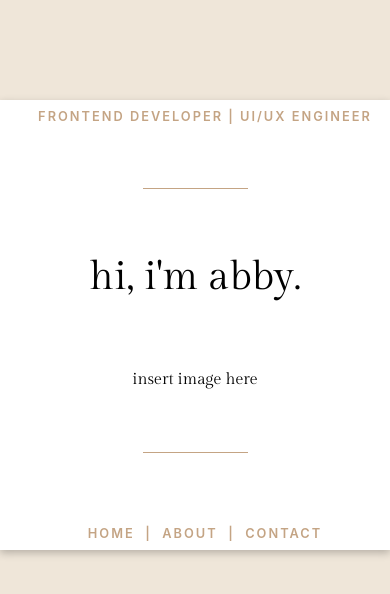
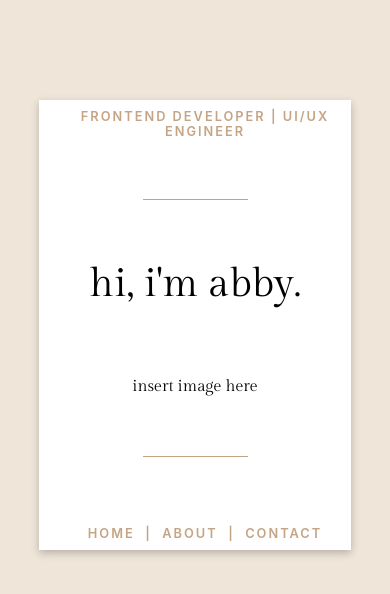
Before and after one commit to ablizben/my-portfolio, a React (Create React App) app: page / in a window 390 px wide. Shown: the top 594 px of the page. Built offline with nearby package versions, Linux system fonts and the light colour scheme.

Commit message:
editing css for mobile width

```diff
--- a/public/index.html
+++ b/public/index.html
@@ -3,10 +3,10 @@
 
 <head>
   <meta charset="utf-8" />
-  <link rel="icon" href="%PUBLIC_URL%/images/favicon-16x16.png" />
+  <link rel="icon" href="/images/favicon-16x16.png" />
   <meta name="viewport" content="width=device-width, initial-scale=1" />
   <meta name="theme-color" content="#000000" />
-  <meta name="description" content="Web site created using create-react-app" />
+  <meta name="description" content="Frontend developer's portfolio site - check it out!" />
   <link rel="apple-touch-icon" href="%PUBLIC_URL%/logo192.png" />
   <!--
       manifest.json provides metadata used when your web app is installed on a
--- a/src/App.css
+++ b/src/App.css
@@ -31,6 +31,12 @@ body {
   align-items: center;
   flex-direction: column;
   justify-content: space-between;
+}
+
+@media (max-width: 500px) {
+  .home-page {
+    width: 80%;
+  }
 }
 
 .heading,
```
